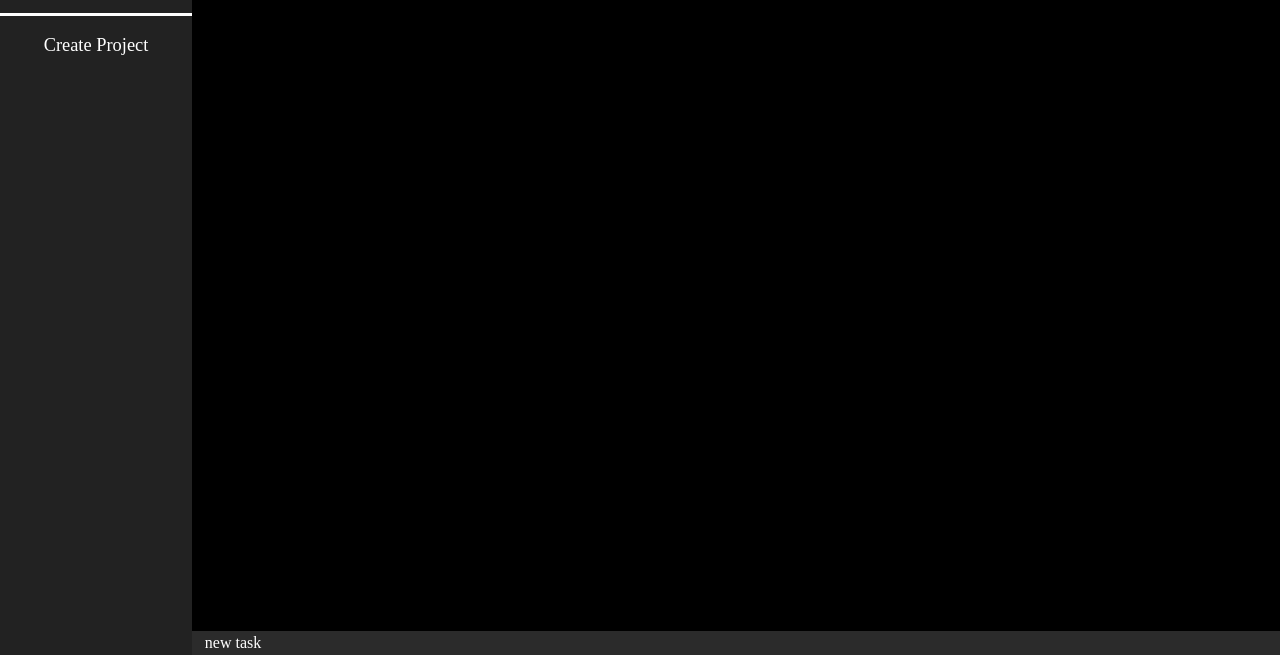
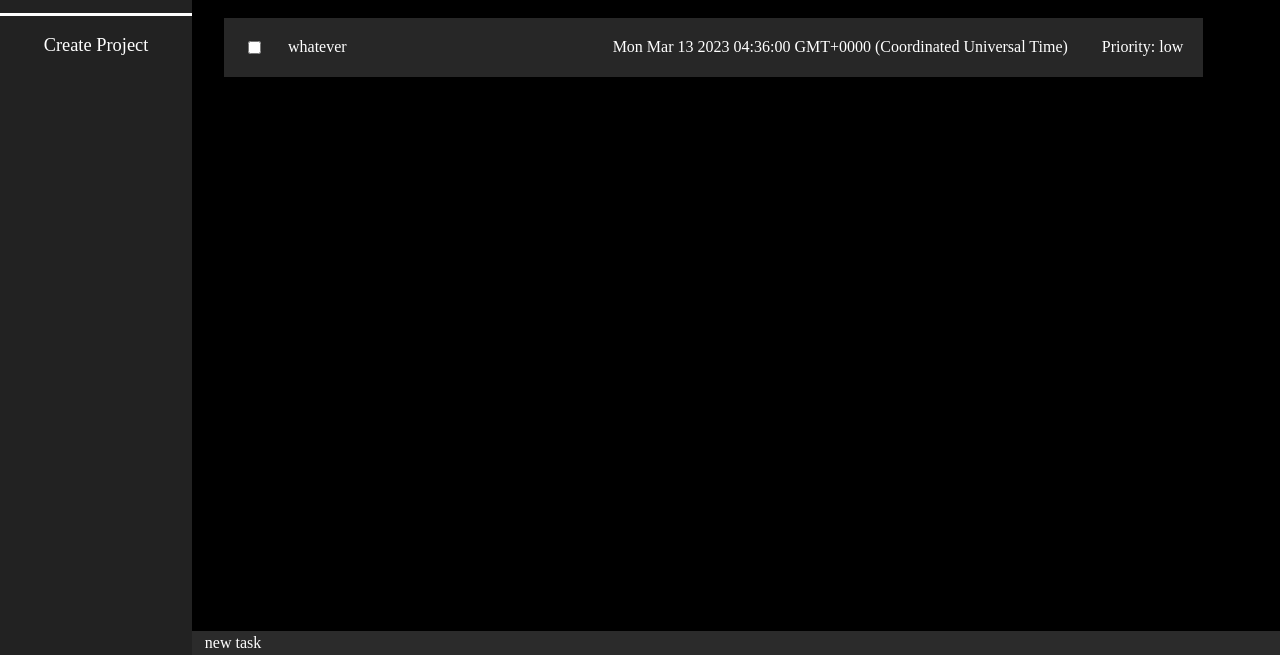
Before and after one commit to tristenCodes/to-do-list, a website built with webpack: page dist/index.html in a window 1280 px wide. Shown: the part 145-800 px from the top of the page. Built offline with nearby package versions, Linux system fonts and the light colour scheme.

Commit message:
Revert "Revert "update for branch transfer""
This reverts commit 9ee0ab5105bd887a25969b3852d373e44ce4f2c9.

```diff
--- a/src/index.js
+++ b/src/index.js
@@ -1,12 +1,20 @@
 import Projects from './projects.js'
-import Task from './tasks.js'
 import Display from './displayController.js'
 import task from './tasks.js'
+import { populateStorage } from './storage'
 
 
 const displayController = Display()
 const inbox = Projects('Inbox')
 
+inbox.addToTaskList(task('whatever', 'who cares', 'incomplete', new Date(), 'low'))
+
 displayController.addToSideBar(inbox)
+displayController.setProjectTitle(inbox.getProjectName())
+displayController.loadTasks(inbox)
+displayController.getProjectItems()
+
+// for local storage to work, every project needs to be saved to a projectList whenever created
+
 
 // ----------------------------------------------------
--- a/src/style.css
+++ b/src/style.css
@@ -140,6 +140,9 @@ footer #new-task:hover {
   display: flex;
   gap: 1.5rem;
 }
+.grid-content .task-container .task-div .task-right div:nth-child(2) {
+  margin-left: 10px;
+}
 .grid-sidebar {
   background-color: #222222;
   font-size: 1.15rem;
```
Also changed, not shown: 1 other file.
